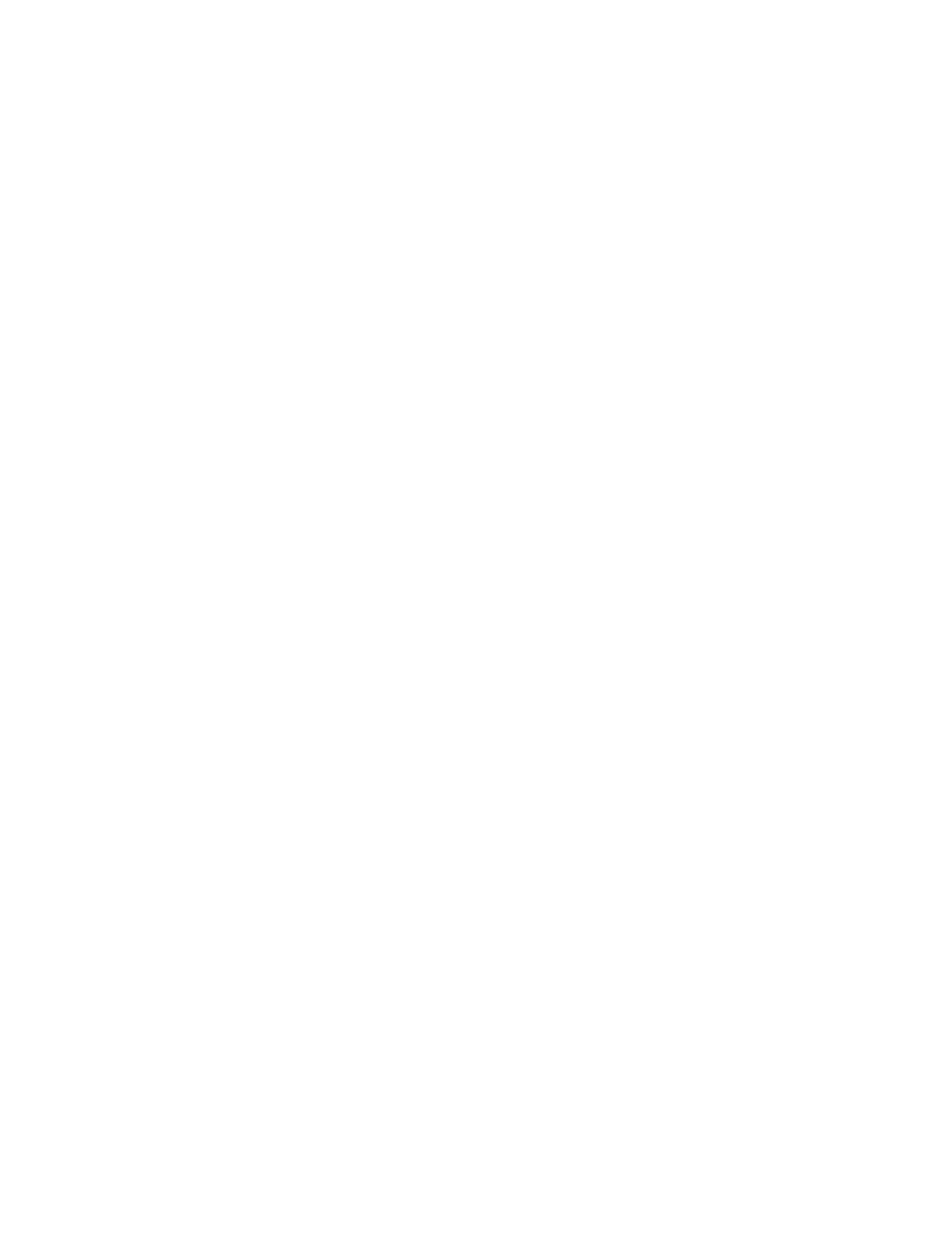
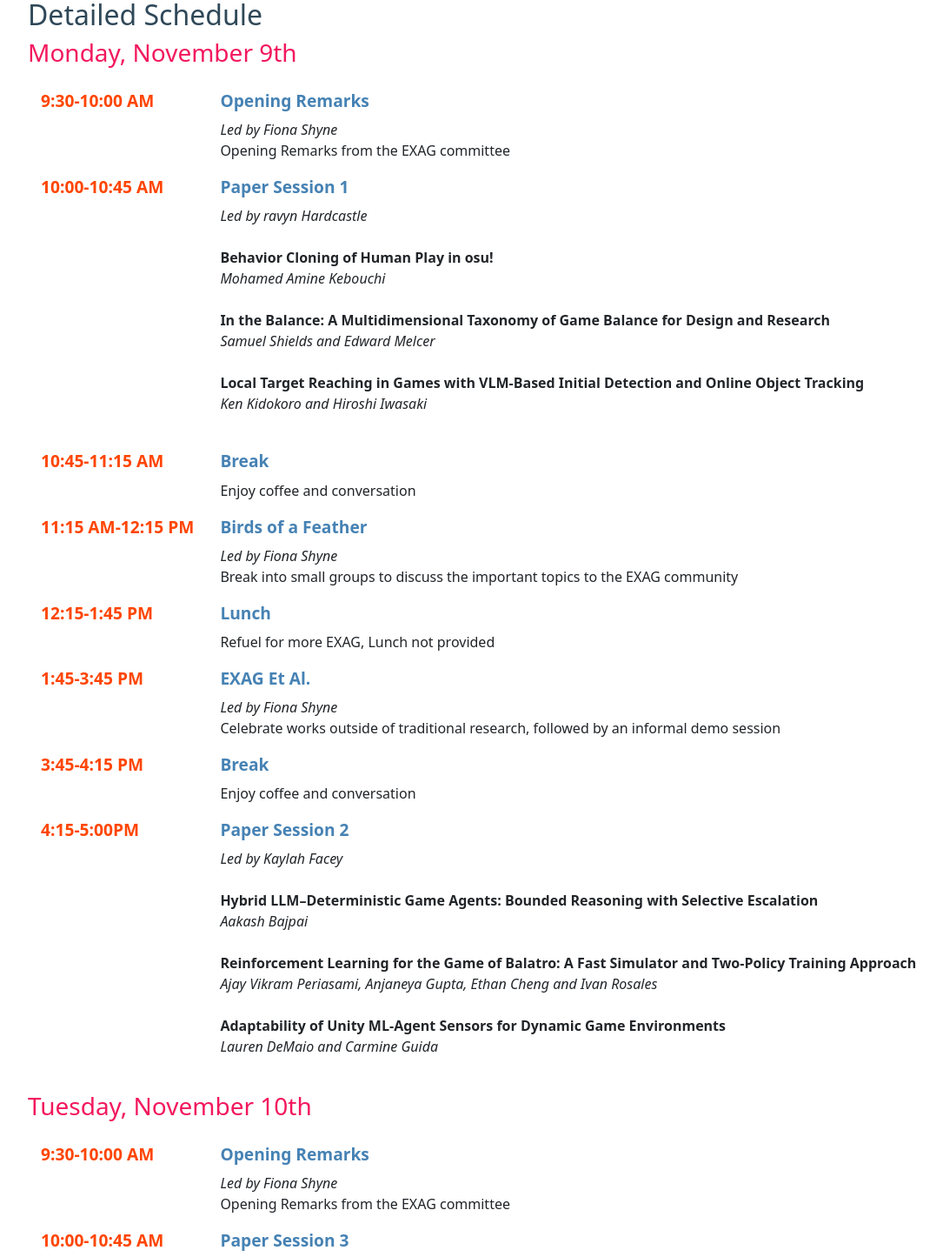
Before and after one commit to aiide-exag/aiide-exag.github.io, a Next.js app: page /schedule in a window 1280 px wide. Shown: the part 1345-2790 px from the top of the page at 87% size, without its empty margins (50-1135 px from the left). Before the commit the page ends 868 px from the top, so only its background shows below. Built offline with nearby package versions, Linux system fonts and the light colour scheme.

Commit message:
schedule 2026

```diff
--- a/src/pages/schedule.tsx
+++ b/src/pages/schedule.tsx
@@ -7,22 +7,20 @@ const SchedulePage = () => {
     <AppLayout>
       <Seo title="EXAG 2026: Schedule" />
       <Container className="py-5">
-        <h1>TBD</h1>
-        {/* <h1>EXAG 2025 Program Schedule</h1>
+        <h1>EXAG 2026 Program Schedule</h1>
 
         <div className="alert alert-info mb-5" role="alert">
-          ⏰ All presentation times are provided in Mountain Daylight
-          Time (MDT) (UCT-6).
+          ⏰ All presentation times are provided in Brazilian Time (BRT) (UTC/GMT-3).
         </div>
-        <a href="/schedule2025.pdf" download="schedule2025.pdf">Download or print the schedule.</a>
+        <a href="/schedule2026.pdf" download="schedule2026.pdf">Download or print the schedule.</a>
         <h2>Overview</h2>
-        <img src="/schedule2025.png" alt="schedule overview"/>
+        <img src="/schedule2026.png" alt="schedule overview"/>
         <h2>Detailed Schedule</h2>
-        <h3>Monday, November 10th</h3>
+        <h3>Monday, November 9th</h3>
         <table className="program-schedule">
           <tbody>
             <tr>
-              <td className="schedule-time">9:00-9:30 AM</td>
+              <td className="schedule-time">9:30-10:00 AM</td>
               <td>
                 <div className="schedule-section-title">
                   Opening Remarks
@@ -30,57 +28,41 @@ const SchedulePage = () => {
                 <div className="presentation-speaker">
                   Led by Fiona Shyne
                 </div>
-                <div>Opening Remarks from EXAG and INT committees</div>
+                <div>Opening Remarks from the EXAG committee</div>
               </td>
             </tr>
             <tr>
-              <td className="schedule-time">9:30-10:45 AM</td>
+              <td className="schedule-time">10:00-10:45 AM</td>
               <td>
                 <div className="schedule-section-title">
-                  EXAG Paper Session 1
+                  Paper Session 1
                 </div>
                 <div className="presentation-speaker">
-                  Led by Kaylah Facey
+                  Led by ravyn Hardcastle
                 </div>
                 <br/>
                 <div className="presentation">
                   <div className="presentation-title">
-                    Playtrace Arc Search: A Tool to Explore and Evaluate Large Spaces of Playtrace Metrics Through User-Defined Curves
+                    Behavior Cloning of Human Play in osu!
                   </div>
                   <div className="presentation-speaker">
-                    Samuel Shields, Noah Wardrip-Fruin and Edward Melcer
+                    Mohamed Amine Kebouchi
                   </div>
                 </div>
                 <div className="presentation">
                   <div className="presentation-title">
-                    PCG-SAF: Procedural Content Generation via Self-Assembling Figures for Tabletop Games
+                    In the Balance: A Multidimensional Taxonomy of Game Balance for Design and Research
                   </div>
                   <div className="presentation-speaker">
-                    Fiona Shyne and Seth Cooper
+                    Samuel Shields and Edward Melcer
                   </div>
                 </div>
                 <div className="presentation">
                   <div className="presentation-title">
-                    Using Exploratory Agents to Evaluate Game Environments
+                    Local Target Reaching in Games with VLM-Based Initial Detection and Online Object Tracking
                   </div>
                   <div className="presentation-speaker">
-                    Bobby Khaleque, Mike Cook and Jeremy Gow
-                  </div>
-                </div>
-                <div className="presentation">
-                  <div className="presentation-title">
-                    Voxel-Based Spatio-Temporal Visualization of Gameplay Traces with Anomaly Detection
-                  </div>
-                  <div className="presentation-speaker">
-                    Ling Liu, Colan Biemer, Günter Wallner and Seth Cooper
-                  </div>
-                </div>
-                <div className="presentation">
-                  <div className="presentation-title">
-                    Quest to Dungeon (QtD): Towards a Tool that Supports Collaboration between Narrative and Level Designers
-                  </div>
-                  <div className="presentation-speaker">
-                    Oscar Boutani, Sam Shariati and Alberto Alvarez
+                    Ken Kidokoro and Hiroshi Iwasaki
                   </div>
                 </div>
               </td>
@@ -89,34 +71,56 @@ const SchedulePage = () => {
               <td className="schedule-time">10:45-11:15 AM</td>
               <td>
                 <div className="schedule-section-title">
-                  Coffee Break
+                  Break
                 </div>
+                <div>Enjoy coffee and conversation</div>
               </td>
             </tr>
             <tr>
-              <td className="schedule-time">11:15 AM-12:45 PM</td>
+              <td className="schedule-time">11:15 AM-12:15 PM</td>
               <td>
-                <div className="schedule-section-title">Speculative Game Jam</div>
+                <div className="schedule-section-title">Birds of a Feather</div>
                 <div className="presentation-speaker">
                   Led by Fiona Shyne
                 </div>
-                <div>Participate in an exploratory game jam session</div>
+                <div>Break into small groups to discuss the important topics to the EXAG community</div>
               </td>
             </tr>
             <tr>
-              <td className="schedule-time">12:45-1:45 PM</td>
+              <td className="schedule-time">12:15-1:45 PM</td>
               <td>
                 <div className="schedule-section-title">
                   Lunch
                 </div>
-                <div><em>Lunch not provided</em></div>
+                <div>Refuel for more EXAG, Lunch not provided</div>
               </td>
             </tr>
             <tr>
-              <td className="schedule-time">1:45-3:00 PM</td>
+              <td className="schedule-time">1:45-3:45 PM</td>
               <td>
                 <div className="schedule-section-title">
-                  EXAG Paper Session 2
+                  EXAG Et Al.
+                </div>
+                <div className="presentation-speaker">
+                  Led by Fiona Shyne
+                </div>
+                <div>Celebrate works outside of traditional research, followed by an informal demo session</div>
+              </td>
+            </tr>
+            <tr>
+              <td className="schedule-time">3:45-4:15 PM</td>
+              <td>
+                <div className="schedule-section-title">
+                  Break
+                </div>
+                <div>Enjoy coffee and conversation</div>
+              </td>
+            </tr>
+            <tr>
+              <td className="schedule-time">4:15-5:00PM</td>
+              <td>
+                <div className="schedule-section-title">
+                  Paper Session 2
                 </div>
                 <div className="presentation-speaker">
                   Led by Kaylah Facey
@@ -124,181 +128,115 @@ const SchedulePage = () => {
                 <br/>
                 <div className="presentation">
                   <div className="presentation-title">
-                    Unifying Behavior Trees and Logic Programming
+                    Hybrid LLM–Deterministic Game Agents: Bounded Reasoning with Selective Escalation
                   </div>
                   <div className="presentation-speaker">
-                    Samuel Hill and Ian Horswill
+                    Aakash Bajpai
                   </div>
                 </div>
                 <div className="presentation">
                   <div className="presentation-title">
-                    Controllable, Demographically-Guided Character Generation using Stochastic Logic Programming
+                    Reinforcement Learning for the Game of Balatro: A Fast Simulator and Two-Policy Training Approach
                   </div>
                   <div className="presentation-speaker">
-                    Ian Horswill
+                    Ajay Vikram Periasami, Anjaneya Gupta, Ethan Cheng and Ivan Rosales
                   </div>
                 </div>
                 <div className="presentation">
                   <div className="presentation-title">
-                    Evaluating the impact of MDP-based level assembly on player experience
+                    Adaptability of Unity ML-Agent Sensors for Dynamic Game Environments
                   </div>
                   <div className="presentation-speaker">
-                    Colan Biemer and Seth Cooper
+                    Lauren DeMaio and Carmine Guida
+                  </div>
+                </div>
+              </td>
+            </tr>
+          </tbody>
+        </table>
+        <h3>Tuesday, November 10th</h3>
+        <table className="program-schedule">
+          <tbody>
+            <tr>
+              <td className="schedule-time">9:30-10:00 AM</td>
+              <td>
+                <div className="schedule-section-title">
+                  Opening Remarks
+                </div>
+                <div className="presentation-speaker">
+                  Led by Fiona Shyne
+                </div>
+                <div>Opening Remarks from the EXAG committee</div>
+              </td>
+            </tr>
+            <tr>
+              <td className="schedule-time">10:00-10:45 AM</td>
+              <td>
+                <div className="schedule-section-title">
+                  Paper Session 3
+                </div>
+                <div className="presentation-speaker">
+                  Led by Ross Mawhorter
+                </div>
+                <br/>
+                <div className="presentation">
+                  <div className="presentation-title">
+                    A Rational Reconstruction of Ensemble Social Physics
+                  </div>
+                  <div className="presentation-speaker">
+                    Ian Horswill and Samuel Hill
                   </div>
                 </div>
                 <div className="presentation">
                   <div className="presentation-title">
-                    A Constraint-Based Graph Grammar Approach Unifying Level and Playthrough Generation
+                    Tandem Tales: A Paired Storytelling Research Platform
                   </div>
                   <div className="presentation-speaker">
-                    Seth Cooper and Mahsa Bazzaz
+                    Stephen Ware, Lasantha Senanayake and Molly Siler
                   </div>
                 </div>
                 <div className="presentation">
                   <div className="presentation-title">
-                    Procedural Level Generation via Program Inversion
+                    Dragon Babble: Utilizing an Extremely Small Language Model for NPCs on Constrained Hardware
                   </div>
                   <div className="presentation-speaker">
-                    Harper Noteboom, Kalyani Nair and Seth Cooper
+                    Andrew Dinspechin, Michael Layne, Jaskarn Mann and Carmine Guida
                   </div>
                 </div>
               </td>
             </tr>
             <tr>
-              <td className="schedule-time">3:00-3:30 PM</td>
+              <td className="schedule-time">10:45-11:15 PM</td>
               <td>
                 <div className="schedule-section-title">
-                  Coffee Break
+                  Break
                 </div>
+                <div>Enjoy coffee and conversation</div>
               </td>
             </tr>
             <tr>
-              <td className="schedule-time">3:30-5:00 PM</td>
+              <td className="schedule-time">11:15 AM-12:45 PM</td>
               <td>
                 <div className="schedule-section-title">
-                  Demo Session
+                  Mini Game Jam
                 </div>
                 <div className="presentation-speaker">
                   Led by Fiona Shyne
                 </div>
-                <div>Explore works in progress and interactives</div>
-              </td>
-            </tr>
-          </tbody>
-        </table>
-        <h3>Tuesday, November 11th</h3>
-        <table className="program-schedule">
-          <tbody>
-            <tr>
-              <td className="schedule-time">9:00-10:00 AM</td>
-              <td>
-                <div className="schedule-section-title">
-                  Keynote Speaker
-                </div>
-                <div className="presentation-speaker">
-                  Given by Mike Cook
-                </div>
+                <div>Sketch out a game in small groups with a given theme</div>
               </td>
             </tr>
             <tr>
-              <td className="schedule-time">10:00-10:30 AM</td>
-              <td>
-                <div className="schedule-section-title">
-                  Coffee Break
-                </div>
-              </td>
-            </tr>
-            <tr>
-              <td className="schedule-time">10:30-11:30 AM</td>
-              <td>
-                <div className="schedule-section-title">
-                  INT Paper Session
-                </div>
-                <div className="presentation-speaker">
-                  Led by Olga Koldachenko
-                </div>
-                <br/>
-                <div className="presentation">
-                  <div className="presentation-title">
-                    Amorphous Interpretations: Diverse Narrative Generation for Open-Ended Simulation Environments
-                  </div>
-                  <div className="presentation-speaker">
-                    Dipika Rajesh, Julian Togelius and M Charity
-                  </div>
-                </div>
-                <div className="presentation">
-                  <div className="presentation-title">
-                    Designing a Modular, Scalable Benchmark for Narrative Experience Management
-                  </div>
-                  <div className="presentation-speaker">
-                    Molly Siler, Stephen G. Ware, Gage Birchmeier, Mira Fisher and Lasantha Senanayake
-                  </div>
-                </div>
-              </td>
-            </tr>
-            <tr>
-              <td className="schedule-time">11:30 AM-12:00 PM</td>
-              <td>
-                <div className="schedule-section-title">
-                  Coffee Break
-                </div>
-              </td>
-            </tr>
-            <tr>
-              <td className="schedule-time">12:00-1:15 PM</td>
-              <td>
-                <div className="schedule-section-title">
-                  EXAG Paper Session 3
-                </div>
-                <div className="presentation-speaker">
-                  Led by Kaylah Facey
-                </div>
-                <br/>
-                <div className="presentation">
-                  <div className="presentation-title">
-                    We Call This Controller Skip: AI for Speedrunning
-                  </div>
-                  <div className="presentation-speaker">
-                    Michael Cook, M Charity, Maren Awiszus, Alexander Dockhorn and Filippo Carnovalini
-                  </div>
-                </div>
-                <div className="presentation">
-                  <div className="presentation-title">
-                    Pretraining Graph State Encoders for microRTS using Graph Self-Supervised Learning
-                  </div>
-                  <div className="presentation-speaker">
-                    Pavan Kantharaju
-                  </div>
-                </div>
-                <div className="presentation">
-                  <div className="presentation-title">
-                    Detecting Neural Network Driven Bots in Super Mario Bros
-                  </div>
-                  <div className="presentation-speaker">
-                    Caleb Cavilla and Jonathan Hudson
-                  </div>
-                </div>
-                <div className="presentation">
-                  <div className="presentation-title">
-                    Towards Cognitive-Plausible Explanations for Board Game Agents with Genetic Programming
-                  </div>
-                  <div className="presentation-speaker">
-                    Manuel Eberhardinger, Florian Rupp, Florian Richoux, Johannes Maucher and Setareh Maghsudi
-                  </div>
-                </div>
-              </td>
-            </tr>
-            <tr>
-              <td className="schedule-time">1:15-2:15 PM</td>
+              <td className="schedule-time">12:45-2:30 PM</td>
               <td>
                 <div className="schedule-section-title">
                   Lunch
                 </div>
-                <div><em>Lunch not provided</em></div>
+                <div>Refuel for more EXAG, lunch not provided</div>
               </td>
             </tr>
             <tr>
-              <td className="schedule-time">2:15-3:30 PM</td>
+              <td className="schedule-time">2:30-3:15 PM</td>
               <td>
                 <div className="schedule-section-title">
                   EXAG Paper Session 4
@@ -309,71 +247,56 @@ const SchedulePage = () => {
                 <br/>
                 <div className="presentation">
                   <div className="presentation-title">
-                    Procedural Content Generation in Minecraft via Disentangled Representation Learning Models
+                    Terrain-Adaptive Settlement Placement in Minecraft
                   </div>
                   <div className="presentation-speaker">
-                    Tim Merino, Yifan Zhang and Julian Togelius
+                    Aakash Bajpai Conner Tuso, Raymon Sadhra and Markus Eger
                   </div>
                 </div>
                 <div className="presentation">
                   <div className="presentation-title">
-                    Narrative-to-Scene Generation: An LLM-Driven Pipeline for 2D Game Environments
+                    Generate, Repair, and Validate: A Hybrid Pipeline for Voxel-Based 3D Platforming Environments
                   </div>
                   <div className="presentation-speaker">
-                    Yi-Chun Chen and Arnav Jhala
+                    Luis Eduardo Rasch, Daniel Barretos and Anderson Ferrugem
                   </div>
                 </div>
                 <div className="presentation">
                   <div className="presentation-title">
-                    A Markovian Framing of Wave Function Collapse for Procedurally Generating Aesthetically Complex Environments
+                    AIPAGE: The AIIDE Paper Generator
                   </div>
                   <div className="presentation-speaker">
-                    Franklin Yiu, Mohan Lu, Nina Li, Kevin Joseph, Tianxu Zhang, Julian Togelius, Timothy Merino and Sam Earle
-                  </div>
-                </div>
-                <div className="presentation">
-                  <div className="presentation-title">
-                    Generating Three-Star System Puzzles using Solution Enumeration Fitness for a Lattice Protein Folding Game
-                  </div>
-                  <div className="presentation-speaker">
-                    Yaejie Kwon, Fiona Shyne and Seth Cooper
-                  </div>
-                </div>
-                <div className="presentation">
-                  <div className="presentation-title">
-                    The Nintendo Artificial Neural Network System
-                  </div>
-                  <div className="presentation-speaker">
-                    Carmine Guida and Lauren DeMaio
+                    Markus Eger
                   </div>
                 </div>
               </td>
             </tr>
             <tr>
-              <td className="schedule-time">3:30-4:00 PM</td>
+              <td className="schedule-time">3:15-3:45 PM</td>
               <td>
                 <div className="schedule-section-title">
-                  Coffee Break
+                  Break
                 </div>
+                <div>Enjoy coffee and conversation</div>
               </td>
             </tr>
             <tr>
-              <td className="schedule-time">4:00-5:00 PM</td>
+              <td className="schedule-time">3:45-4:30 PM</td>
               <td>
                 <div className="schedule-section-title">
                   Community Session
                 </div>
                 <div className="presentation-speaker">
-                  Led by Kaylah Facey
+                  Led by EXAG committee
                 </div>
                 <div>
-                  Townhall to give feedback about the workshop
+                  Dicuss how EXAG went and how to improve for future years
                 </div>
                 <div></div>
               </td>
             </tr>
           </tbody>
-        </table> */}
+        </table>
       </Container>
     </AppLayout>
   );
```
Also changed, not shown: src/call_for_papers.md (+2 -2 lines), public/schedule2026.png (added), 1 other file (tests, documents, lock files or other folders).
